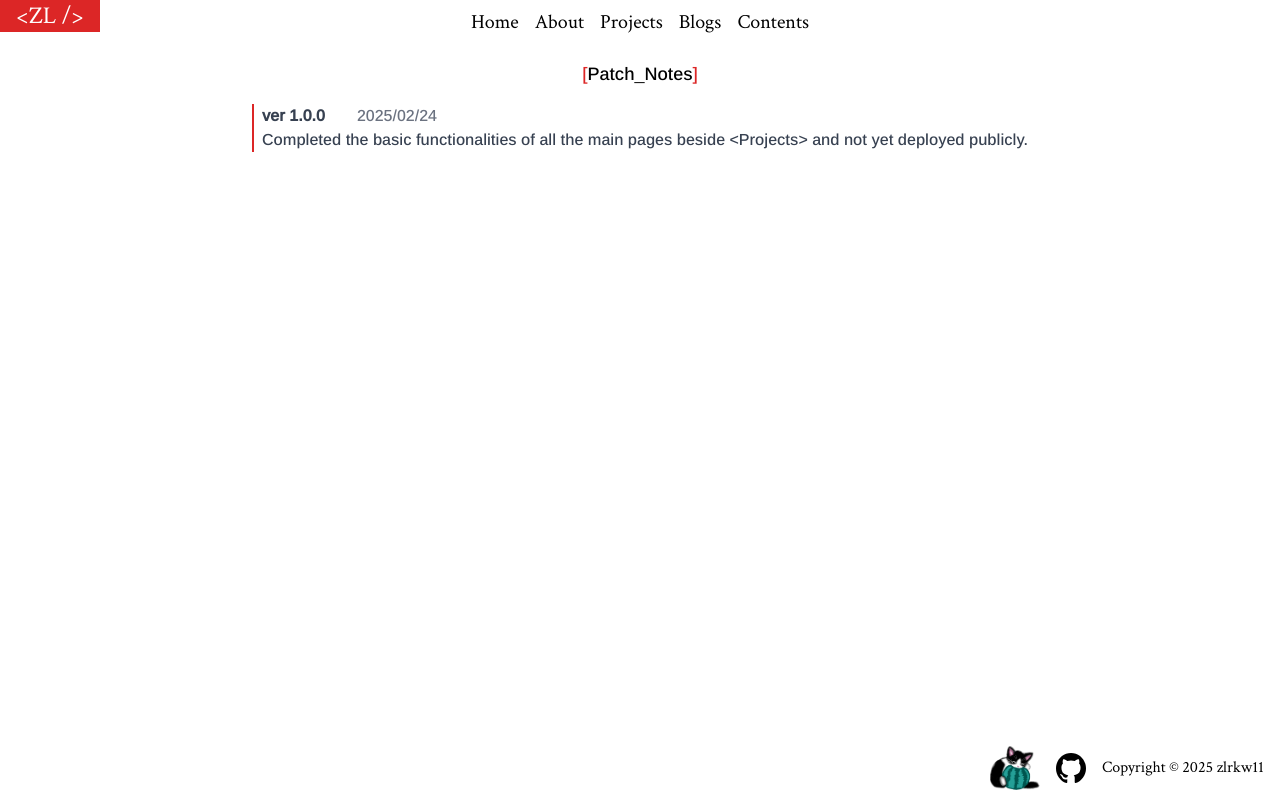
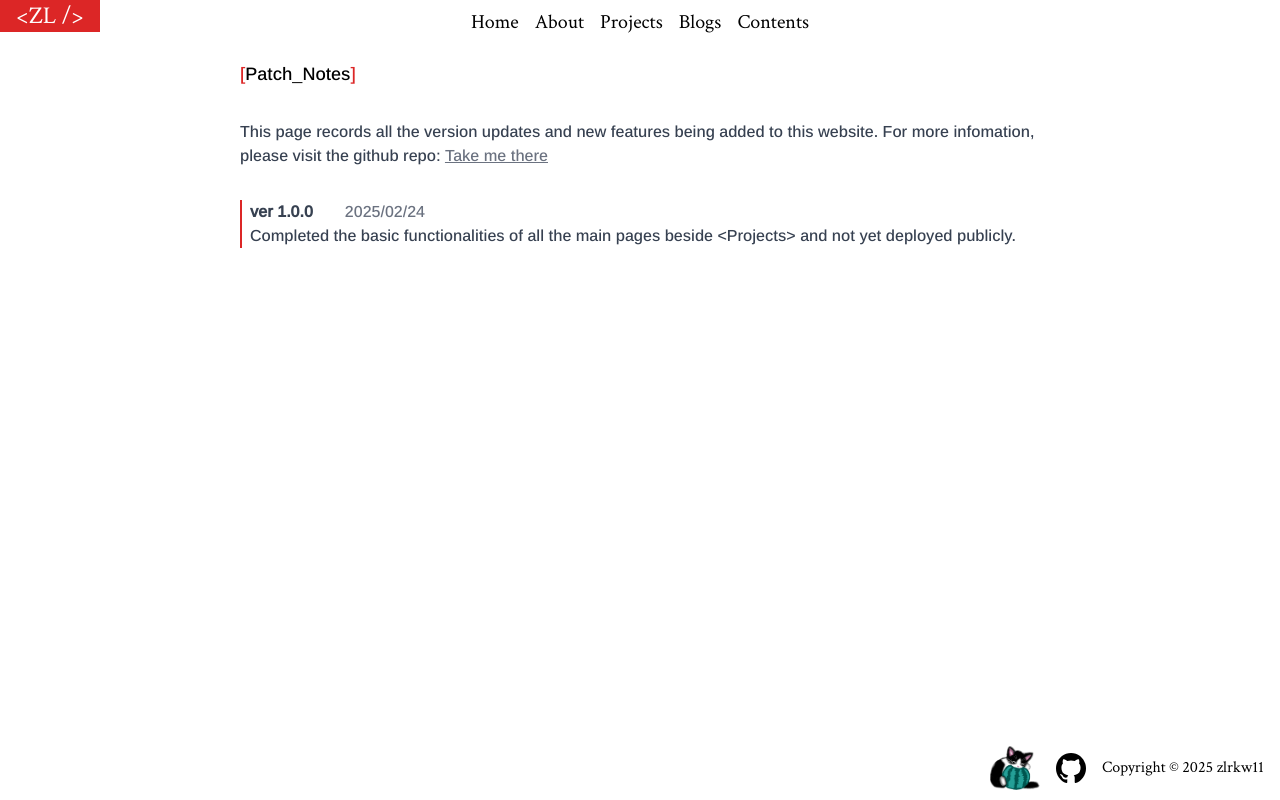
Before and after one commit to zlrkw11/zl-v2, a Next.js app: page /contents/patchnotes in a window 1280 px wide. Built offline with nearby package versions, Linux system fonts and the light colour scheme.

Commit message:
styling on log

```diff
--- a/app/contents/patchnotes/page.tsx
+++ b/app/contents/patchnotes/page.tsx
@@ -1,4 +1,5 @@
 import { Arimo } from "next/font/google";
+import Link from "next/link";
 
 const ArimoFont = Arimo({
   subsets: ["latin"],
@@ -27,12 +28,21 @@ const Note = ({
 const PatchNotes = () => {
   return (
     <div
-      className={`flex flex-col md:w-[800px] ${ArimoFont.className} items-center gap-4 text-gray-700`}
+      className={`flex flex-col md:w-[800px] ${ArimoFont.className} gap-8 text-gray-700`}
     >
       <h1 className="text-black text-lg">
         <span className="text-red-600">{`[`}</span>Patch_Notes
         <span className="text-red-600">{`]`}</span>
       </h1>
+      <p>
+        This page records all the version updates and new features being added
+        to this website. For more infomation, please visit the github repo:{" "}
+        <Link href={"https://github.com/zlrkw11/zl-v2"}>
+          <span className="text-gray-500 hover:text-red-600 underline">
+            Take me there
+          </span>
+        </Link>
+      </p>
       <ul className="gap-4 flex flex-col">
         <Note
           ver="1.0.0"
```
